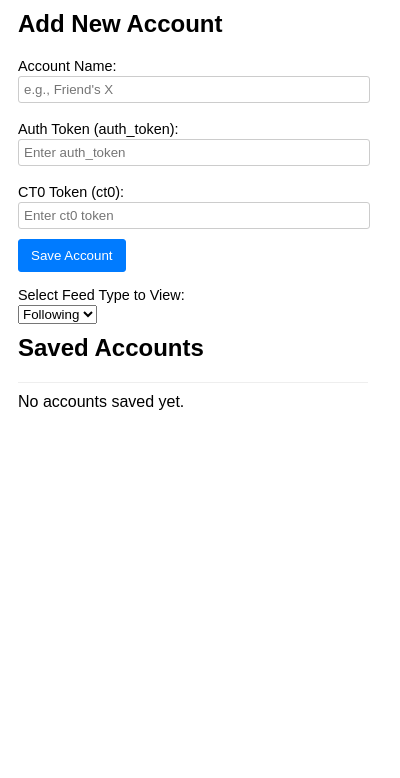
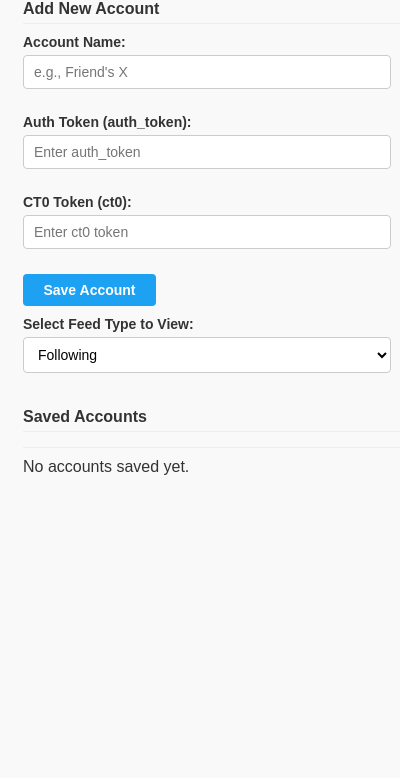
Before and after one commit to vivek-kabra/x-feed-extension, a browser extension: page frontend/popup.html in a window 400 px wide. Shown: the part 66-844 px from the top of the page. Drawn offline with Linux system fonts and the light colour scheme.

Commit message:
Style popup and add loading indicator

```diff
--- a/frontend/popup.html
+++ b/frontend/popup.html
@@ -7,7 +7,7 @@
 <body>
     <h1>X Feed Simulator</h1>
 
-    <div>
+    <div class="section" id="add-account-section">
         <h2>Add New Account</h2>
         <label for="accountName">Account Name:</label>
         <input type="text" id="accountName" placeholder="e.g., Friend's X">
@@ -21,7 +21,7 @@
         <button id="saveAccountButton">Save Account</button>
     </div>
 
-    <div style="margin-top: 15px; margin-bottom: 10px;">
+    <div class="section" id="feed-type-section">
         <label for="feedType">Select Feed Type to View:</label>
         <select id="feedType">
             <option value="Following" selected>Following</option>
@@ -29,7 +29,13 @@
         </select>
     </div>
 
-    <div>
+    <div id="loadingIndicator" style="display: none; text-align: center; padding: 10px; color: #555;">
+        <i>Loading feed data...</i>
+    </div>
+
+
+
+    <div class="section" id="saved-accounts-section">
         <h2>Saved Accounts</h2>
         <div id="account-list">
         </div>
--- a/frontend/popup.js
+++ b/frontend/popup.js
@@ -170,6 +170,10 @@ document.addEventListener('DOMContentLoaded', function() {
     }
 
     function handleViewAccount(event) {
+
+        const loadingIndicator = document.getElementById('loadingIndicator');
+        if (loadingIndicator) loadingIndicator.style.display = 'block';
+
         const accountIdToView = event.target.dataset.accountId;
         console.log("View button clicked for account ID (MOCK MODE):", accountIdToView);
 
@@ -193,6 +197,7 @@ document.addEventListener('DOMContentLoaded', function() {
             const responseData = MOCK_TWEET_DATA;
 
             console.log(`Mock backend call successful for '${selectedFeedType}'. "Received" data (in popup):`, responseData);
+            if (loadingIndicator) loadingIndicator.style.display = 'none';
 
             if (responseData && responseData.length > 0) {
                 chrome.tabs.query({ active: true, currentWindow: true }, function(tabs) {
--- a/frontend/style.css
+++ b/frontend/style.css
@@ -1,40 +1,89 @@
 body {
-    font-family: sans-serif;
-    width: 350px;
-    padding: 10px;
+    font-family: Arial, Helvetica, sans-serif;
+    width: 380px;
+    padding: 15px;
+    background-color: #f9f9f9;
+    color: #333;
 }
 
-h1, h2 {
+h1 {
+    font-size: 20px;
+    color: #1DA1F2;
+    text-align: center;
     margin-top: 0;
+    margin-bottom: 20px;
+}
+h2 {
+    font-size: 16px;
+    color: #333;
+    border-bottom: 1px solid #eee;
+    padding-bottom: 5px;
+    margin-top: 20px;
+    margin-bottom: 10px;
 }
 
 label {
     display: block;
-    margin-top: 8px;
-    margin-bottom: 2px;
-    font-size: 0.9em;
+    font-weight: bold;
+    margin-top: 10px;
+    margin-bottom: 5px;
+    font-size: 14px;
 }
 
-input[type="text"] {
-    width: calc(100% - 10px);
-    padding: 5px;
-    margin-bottom: 10px;
+input[type="text"],
+select#feedType {
+    width: calc(100% - 12px);
+    padding: 8px 10px;
+    margin-bottom: 15px;
     border: 1px solid #ccc;
-    border-radius: 3px;
+    border-radius: 4px;
+    font-size: 14px;
+    box-sizing: border-box;
+}
+select#feedType {
+    background-color: white;
 }
 
 button {
-    padding: 8px 12px;
-    margin-right: 5px;
-    border: 1px solid #007bff;
-    background-color: #007bff;
-    color: white;
-    border-radius: 3px;
+    padding: 8px 15px;
+    border: none;
+    border-radius: 4px;
     cursor: pointer;
+    font-size: 14px;
+    font-weight: bold;
+    transition: background-color 0.2s ease;
 }
 
-button:hover {
-    background-color: #0056b3;
+#saveAccountButton {
+    background-color: #1DA1F2;
+    color: white;
+    display: block;
+    width: 35%;
+    margin-top: 10px;
+}
+#saveAccountButton:hover {
+    background-color: #0c85d0;
+}
+
+.account-item button {
+    padding: 5px 10px;
+    font-size: 12px;
+    margin-left: 5px;
+}
+.view-button {
+    background-color: #28a745;
+    color: white;
+}
+.view-button:hover {
+    background-color: #218838;
+}
+
+.delete-button {
+    background-color: #dc3545;
+    color: white;
+}
+.delete-button:hover {
+    background-color: #c82333;
 }
 
 #account-list {
@@ -50,8 +99,8 @@ button:hover {
 }
 
 .account-item {
-    padding: 8px 0;
-    border-bottom: 1px solid #f0f0f0;
+    padding: 10px 5px;
+    border-bottom: 1px solid #eee;
     display: flex;
     justify-content: space-between;
     align-items: center;
@@ -63,12 +112,5 @@ button:hover {
 
 .account-name {
     flex-grow: 1;
+    font-size: 14px;
 }
-
-.delete-button {
-    background-color: #dc3545;
-    border-color: #dc3545;
-}
-.delete-button:hover {
-    background-color: #c82333;
-}
```
